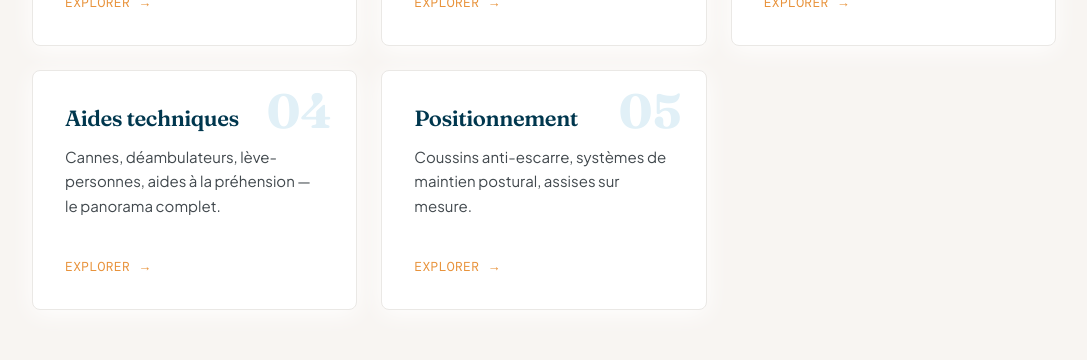
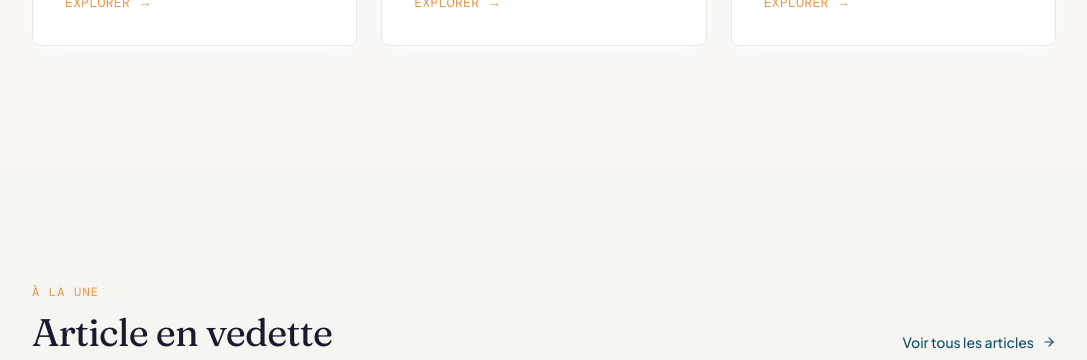
Before and after one commit to Dany-226/appareillage-orthopedique, a Next.js app: page / in a window 1280 px wide. Shown: the part 2184-2544 px from the top of the page, without its empty margins (96-1183 px from the left). Built offline with nearby package versions, Linux system fonts and the light colour scheme.

Commit message:
fix: remove dead nav links to unbuilt pillar pages

```diff
--- a/src/components/layout/Navbar.tsx
+++ b/src/components/layout/Navbar.tsx
@@ -6,11 +6,9 @@ import { motion, AnimatePresence } from "framer-motion";
 import { Menu, X } from "lucide-react";
 
 const PILIER_LINKS = [
-  { label: "Orthèses",         href: "/ortheses" },
-  { label: "Prothèses",        href: "/protheses" },
-  { label: "Fauteuils",        href: "/fauteuils" },
-  { label: "Aides techniques", href: "/aides-techniques" },
-  { label: "Positionnement",   href: "/positionnement" },
+  { label: "Orthèses",  href: "/ortheses" },
+  { label: "Prothèses", href: "/protheses" },
+  { label: "Fauteuils", href: "/fauteuils" },
 ];
 
 const ALL_NAV_LINKS = [
--- a/src/components/sections/Pillars.tsx
+++ b/src/components/sections/Pillars.tsx
@@ -25,20 +25,6 @@ export const pillars = [
     description:
       "Manuel ou électrique, actif ou de confort : choisir, ajuster et entretenir son fauteuil.",
     href: "/fauteuils",
-  },
-  {
-    num:  "04",
-    title: "Aides techniques",
-    description:
-      "Cannes, déambulateurs, lève-personnes, aides à la préhension — le panorama complet.",
-    href: "/aides-techniques",
-  },
-  {
-    num:  "05",
-    title: "Positionnement",
-    description:
-      "Coussins anti-escarre, systèmes de maintien postural, assises sur mesure.",
-    href: "/positionnement",
   },
 ];
 
```
